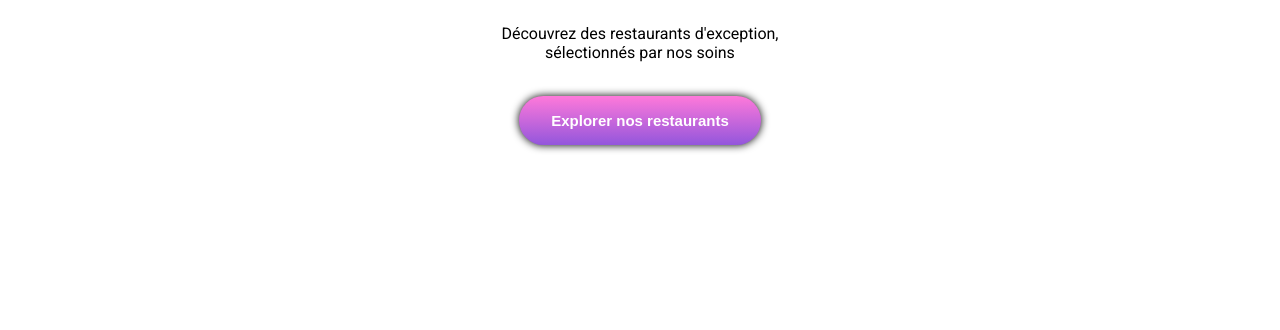
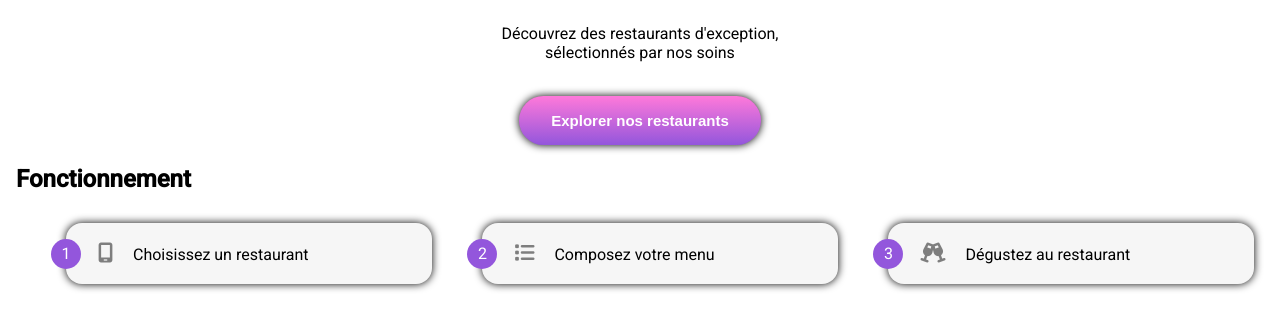
Before and after one commit to Kprisar/LepretrePrisca_3_07042022, a website: page index.html in a window 1280 px wide. Shown: the part 286-616 px from the top of the page. Drawn offline with Linux system fonts and the light colour scheme; a web font is replaced by a local one.

Commit message:
tutorial card

```diff
--- a/index.html
+++ b/index.html
@@ -24,6 +24,14 @@
             <p>Découvrez des restaurants d'exception, <br>sélectionnés par nos soins</p>
             <button>Explorer nos restaurants</button>
         </section>
+        <section class="tuto">
+            <h2>Fonctionnement</h2>
+            <ol>
+                <li><i class="fa-solid fa-mobile-screen"></i>Choisissez un restaurant</li>
+                <li><i class="fa-solid fa-list"></i>Composez votre menu</li>
+                <li><i class="fa-solid fa-champagne-glasses"></i>Dégustez au restaurant</li>
+            </ol>
+        </section>
 
     </main>
 
--- a/sass/base.scss
+++ b/sass/base.scss
@@ -13,3 +13,7 @@ body{
     margin: 0px;
     font-family: "Roboto", sans-serif;
 }
+
+main {
+    padding: 0px 16px;
+}
--- /dev/null
+++ b/sass/layout/tuto.scss
@@ -0,0 +1,54 @@
+
+@import "../utils/zoom.scss";
+@import "../utils/variables.scss";
+@import "../utils/colors.scss";
+
+
+
+
+.tuto {
+    counter-reset: steps;
+    & ol{
+        display: flex;
+        flex-wrap: wrap;
+        gap: 30px;
+        @media (max-width: 950px) {
+            flex-direction: column;
+        }
+
+    }
+    & li {
+        position: relative;
+        &::before {
+            content:counter(steps);
+            counter-increment: steps;
+            color: white;
+            background-color: $primary;
+            width: $tuto-base-height;
+            height: $tuto-base-height;
+            display: flex;
+            align-items: center;
+            justify-content: center;
+            border-radius: 50%;
+            position: absolute;
+            bottom: 15px;
+            left: -15px;
+        }
+        list-style-type: none;
+        background-color: #f6f6f6;
+        padding: 20px 32px;
+        flex-grow: 1;
+        border-radius: 16px;
+        @include base-shadow;
+        margin: 10px;
+        &:hover{
+            @include transform-zoom;
+        }
+
+    & i.fa-solid{
+        margin-right: 20px;
+        color: $lightgrey;
+        font-size: 20px;
+    }
+    }
+}
--- /dev/null
+++ b/sass/utils/variables.scss
@@ -0,0 +1,2 @@
+
+$tuto-base-height: 30px;
--- /dev/null
+++ b/sass/utils/zoom.scss
@@ -0,0 +1,4 @@
+
+@mixin transform-zoom {
+    transform: scale(1.02);
+}
--- a/style.scss
+++ b/style.scss
@@ -2,3 +2,4 @@
 @import "./sass/layout/header.scss";
 @import "./sass/layout/city.scss";
 @import "./sass/layout/explorer.scss";
+@import "./sass/layout/tuto.scss";
```
Also changed, not shown: style.css, 1 other file.
